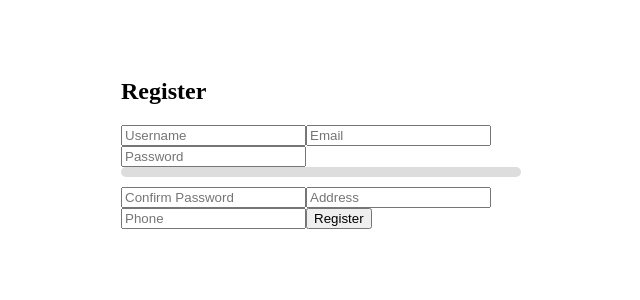
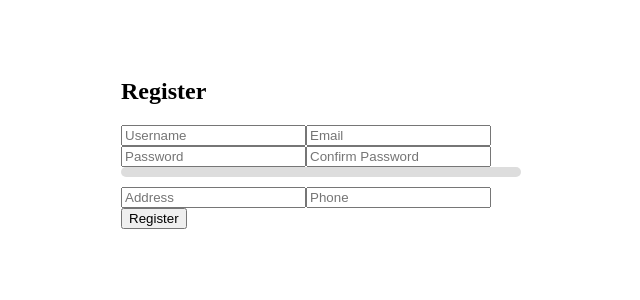
Before and after one commit to Enes0668/ecommerce-app, a Next.js app in the folder frontend/: page /register in a window 1280 px wide. Shown: the top 300 px of the page, without its empty margins (319-959 px from the left). Built offline with nearby package versions, Linux system fonts and the light colour scheme.

Commit message:
The place of passwordStrength has been changed

```diff
--- a/frontend/pages/register.js
+++ b/frontend/pages/register.js
@@ -141,6 +141,15 @@ export default function Register() {
           onChange={handleChange}
           required
         />
+
+        <input
+          type="password"
+          name="confirmPassword"
+          placeholder="Confirm Password"
+          value={formData.confirmPassword}
+          onChange={handleChange}
+          required
+        />
         {/* Şifre güç göstergesi */}
         <div
           style={{
@@ -160,15 +169,6 @@ export default function Register() {
             }}
           />
         </div>
-
-        <input
-          type="password"
-          name="confirmPassword"
-          placeholder="Confirm Password"
-          value={formData.confirmPassword}
-          onChange={handleChange}
-          required
-        />
         <input
           type="text"
           name="address"
```
